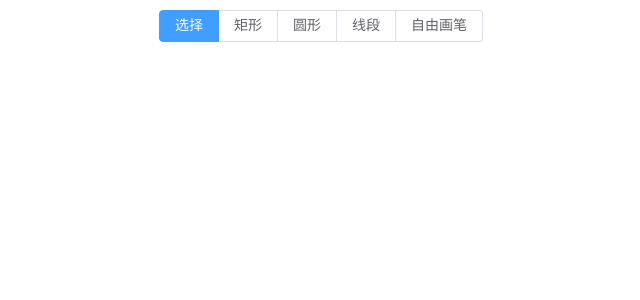
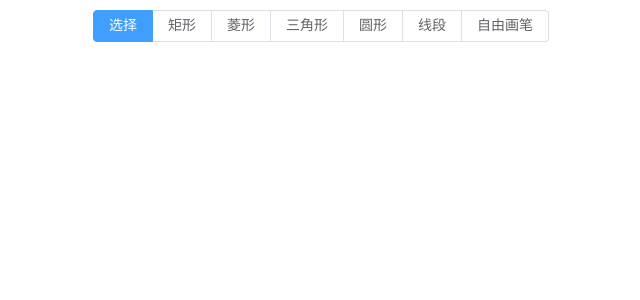
Before and after one commit to wanglin2/tiny_whiteboard, a Vue app: page / in a window 1280 px wide. Shown: the top 300 px of the page, without its empty margins (319-959 px from the left). Built offline with nearby package versions, Linux system fonts and the light colour scheme.

Commit message:
新增绘制菱形

```diff
--- a/src/App.js
+++ b/src/App.js
@@ -319,6 +319,14 @@ export default class App extends EventEmitter {
           e.clientY,
           lineWidth
         );
+      } else if (this.currentType === "diamond") {
+        // 当前是绘制菱形模式
+        // 当前没有激活元素，那么创建一个新元素
+        if (!this.elements.activeElement) {
+          this.elements.createElement("diamond", mx, my);
+        }
+        this.elements.updateActiveElementSize(offsetX, offsetY);
+        this.elements.render();
       }
     } else {
       // 鼠标没有按下
--- a/src/App.vue
+++ b/src/App.vue
@@ -4,6 +4,8 @@
       <el-radio-group v-model="currentType" @change="onCurrentTypeChange">
         <el-radio-button label="selection">选择</el-radio-button>
         <el-radio-button label="rectangle">矩形</el-radio-button>
+        <el-radio-button label="diamond">菱形</el-radio-button>
+        <el-radio-button label="triangle">三角形</el-radio-button>
         <el-radio-button label="circle">圆形</el-radio-button>
         <el-radio-button label="line">线段</el-radio-button>
         <el-radio-button label="freedraw">自由画笔</el-radio-button>
--- a/src/DrawShape.js
+++ b/src/DrawShape.js
@@ -21,7 +21,6 @@ export default class DrawShap {
     this.setStyle();
     fn();
     this.ctx.stroke();
-    this.ctx.closePath();
     this.ctx.restore();
   }
 
@@ -32,6 +31,17 @@ export default class DrawShap {
       if (styles.lineDash) {
         this.ctx.setLineDash(styles.lineDash);
       }
+    });
+  }
+
+  // 绘制菱形
+  drawDiamond(x, y, width, height) {
+    this.drawWrap(() => {
+      this.ctx.moveTo(x + width / 2, y);
+      this.ctx.lineTo(x + width, y + height / 2);
+      this.ctx.lineTo(x + width / 2, y + height);
+      this.ctx.lineTo(x, y + height / 2);
+      this.ctx.closePath();
     });
   }
 
--- a/src/Elements.js
+++ b/src/Elements.js
@@ -1,12 +1,17 @@
 import {
-  checkIsAtSegment,
   degToRad,
   transformPointOnElement,
-  getTowPointDistance,
   getBoundingRect,
   deepCopy,
 } from "./utils";
-import { HIT_DISTANCE } from "./constants";
+import {
+  checkIsAtRectangleEdge,
+  getCircleRadius,
+  checkIsAtCircleEdge,
+  checkIsAtLineEdge,
+  checkIsAtFreedrawLineEdge,
+  checkIsAtDiamondEdge
+} from "./checkHit";
 
 export default class Elements {
   constructor(ctx, app) {
@@ -45,7 +50,7 @@ export default class Elements {
           this.drawShape.drawRect(-width / 2, -height / 2, width, height);
           break;
         case "circle":
-          this.drawShape.drawCircle(0, 0, this.getCircleRadius(width, height));
+          this.drawShape.drawCircle(0, 0, getCircleRadius(width, height));
           break;
         case "line":
           this.drawShape.drawLine(
@@ -74,6 +79,9 @@ export default class Elements {
               return [point[0] - cx, point[1] - cy, ...point.slice(2)];
             })
           );
+          break;
+        case "diamond":
+          this.drawShape.drawDiamond(-width / 2, -height / 2, width, height);
           break;
         default:
           break;
@@ -129,70 +137,6 @@ export default class Elements {
     this.isCreatingElement = true;
   }
 
-  // 根据宽高计算圆的半径
-  getCircleRadius(width, height) {
-    return Math.min(Math.abs(width), Math.abs(height)) / 2;
-  }
-
-  // 检测是否点击到矩形边缘
-  checkIsAtRectangleEdge(element, rp) {
-    let res = null;
-    let { x, y, width, height } = element;
-    let segments = [
-      [x, y, x + width, y],
-      [x + width, y, x + width, y + height],
-      [x + width, y + height, x, y + height],
-      [x, y + height, x, y],
-    ];
-    segments.forEach((seg) => {
-      if (res) return;
-      if (checkIsAtSegment(rp.x, rp.y, ...seg, HIT_DISTANCE)) {
-        res = element;
-      }
-    });
-    return res;
-  }
-
-  // 检测是否点击到圆的边缘
-  checkIsAtCircleEdge(element, rp) {
-    let { width, height, x, y } = element;
-    let radius = this.getCircleRadius(width, height);
-    let dis = getTowPointDistance(rp.x, rp.y, x + radius, y + radius);
-    let onCircle = dis >= radius - HIT_DISTANCE && dis <= radius + HIT_DISTANCE;
-    return onCircle ? element : null;
-  }
-
-  // 检测是否点击到线段边缘
-  checkIsAtLineEdge(element, rp) {
-    let res = null;
-    let segments = [];
-    let len = element.pointArr.length;
-    let arr = element.pointArr;
-    for (let i = 0; i < len - 1; i++) {
-      segments.push([...arr[i], ...arr[i + 1]]);
-    }
-    segments.forEach((seg) => {
-      if (res) return;
-      if (checkIsAtSegment(rp.x, rp.y, ...seg, HIT_DISTANCE)) {
-        res = element;
-      }
-    });
-    return res;
-  }
-
-  // 检测是否点击到自由线段边缘
-  checkIsAtFreedrawLineEdge(element, rp) {
-    let res = null;
-    element.pointArr.forEach((point) => {
-      if (res) return;
-      let dis = getTowPointDistance(rp.x, rp.y, point[0], point[1]);
-      if (dis <= HIT_DISTANCE) {
-        res = element;
-      }
-    });
-    return res;
-  }
-
   // 检测指定位置的元素
   checkElementsAtPos(x, y) {
     let res = null;
@@ -200,13 +144,15 @@ export default class Elements {
       if (res) return;
       let rp = transformPointOnElement(x, y, element);
       if (element.type === "rectangle") {
-        res = this.checkIsAtRectangleEdge(element, rp);
+        res = checkIsAtRectangleEdge(element, rp);
       } else if (element.type === "circle") {
-        res = this.checkIsAtCircleEdge(element, rp);
+        res = checkIsAtCircleEdge(element, rp);
       } else if (element.type === "line") {
-        res = this.checkIsAtLineEdge(element, rp);
+        res = checkIsAtLineEdge(element, rp);
       } else if (element.type === "freedraw") {
-        res = this.checkIsAtFreedrawLineEdge(element, rp);
+        res = checkIsAtFreedrawLineEdge(element, rp);
+      } else if (element.type === "diamond") {
+        res = checkIsAtDiamondEdge(element, rp);
       }
     });
     return res;
--- /dev/null
+++ b/src/checkHit.js
@@ -0,0 +1,85 @@
+import { checkIsAtSegment, getTowPointDistance } from "./utils";
+import { HIT_DISTANCE } from "./constants";
+
+// 检测是否点击到矩形边缘
+export const checkIsAtRectangleEdge = (element, rp) => {
+  let res = null;
+  let { x, y, width, height } = element;
+  let segments = [
+    [x, y, x + width, y],
+    [x + width, y, x + width, y + height],
+    [x + width, y + height, x, y + height],
+    [x, y + height, x, y],
+  ];
+  segments.forEach((seg) => {
+    if (res) return;
+    if (checkIsAtSegment(rp.x, rp.y, ...seg, HIT_DISTANCE)) {
+      res = element;
+    }
+  });
+  return res;
+};
+
+// 根据宽高计算圆的半径
+export const getCircleRadius = (width, height) => {
+  return Math.min(Math.abs(width), Math.abs(height)) / 2;
+};
+
+// 检测是否点击到圆的边缘
+export const checkIsAtCircleEdge = (element, rp) => {
+  let { width, height, x, y } = element;
+  let radius = getCircleRadius(width, height);
+  let dis = getTowPointDistance(rp.x, rp.y, x + radius, y + radius);
+  let onCircle = dis >= radius - HIT_DISTANCE && dis <= radius + HIT_DISTANCE;
+  return onCircle ? element : null;
+};
+
+// 检测是否点击到线段边缘
+export const checkIsAtLineEdge = (element, rp) => {
+  let res = null;
+  let segments = [];
+  let len = element.pointArr.length;
+  let arr = element.pointArr;
+  for (let i = 0; i < len - 1; i++) {
+    segments.push([...arr[i], ...arr[i + 1]]);
+  }
+  segments.forEach((seg) => {
+    if (res) return;
+    if (checkIsAtSegment(rp.x, rp.y, ...seg, HIT_DISTANCE)) {
+      res = element;
+    }
+  });
+  return res;
+};
+
+// 检测是否点击到自由线段边缘
+export const checkIsAtFreedrawLineEdge = (element, rp) => {
+  let res = null;
+  element.pointArr.forEach((point) => {
+    if (res) return;
+    let dis = getTowPointDistance(rp.x, rp.y, point[0], point[1]);
+    if (dis <= HIT_DISTANCE) {
+      res = element;
+    }
+  });
+  return res;
+};
+
+// 检测是否点击到菱形边缘
+export const checkIsAtDiamondEdge = (element, rp) => {
+  let res = null;
+  let { x, y, width, height } = element;
+  let segments = [
+    [x + width / 2, y, x + width, y + height / 2],
+    [x + width, y + height / 2, x + width / 2, y + height],
+    [x + width / 2, y + height, x, y + height / 2],
+    [x, y + height / 2, x + width / 2, y],
+  ];
+  segments.forEach((seg) => {
+    if (res) return;
+    if (checkIsAtSegment(rp.x, rp.y, ...seg, HIT_DISTANCE)) {
+      res = element;
+    }
+  });
+  return res;
+};
```
